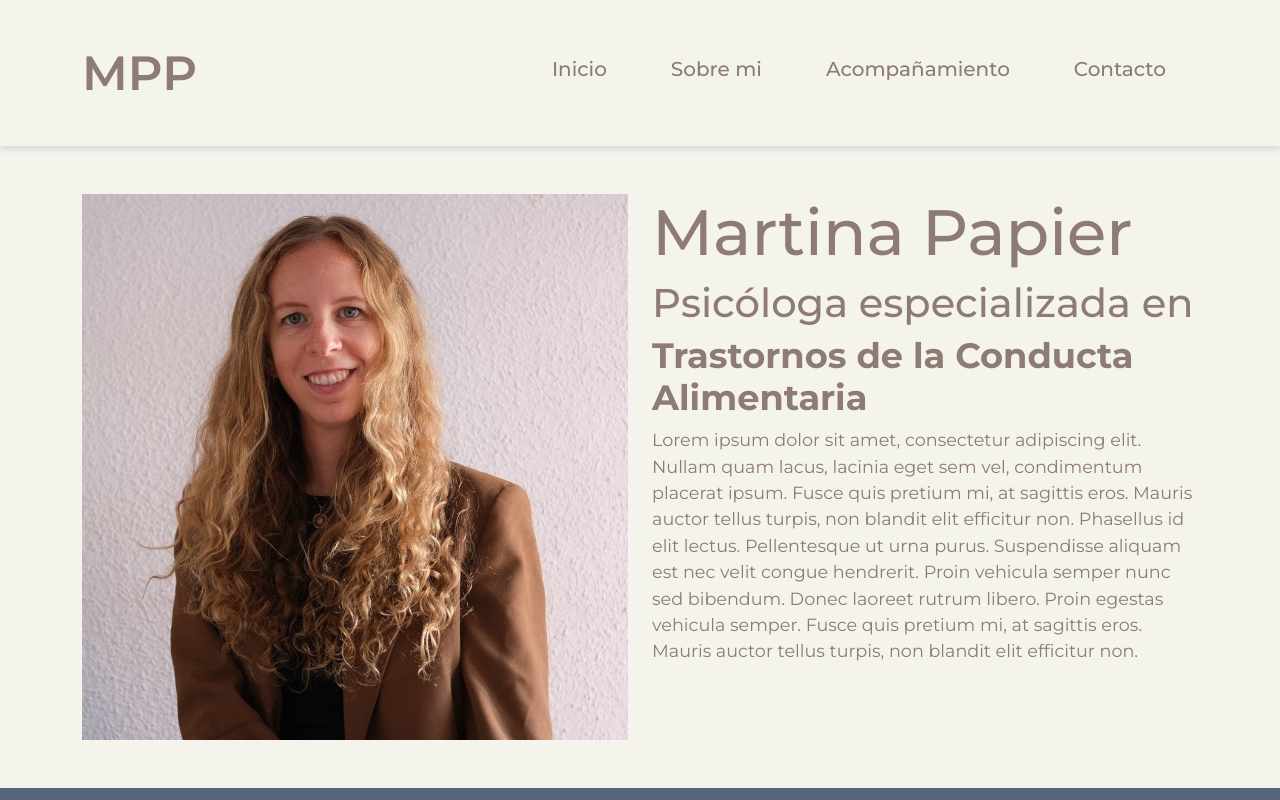
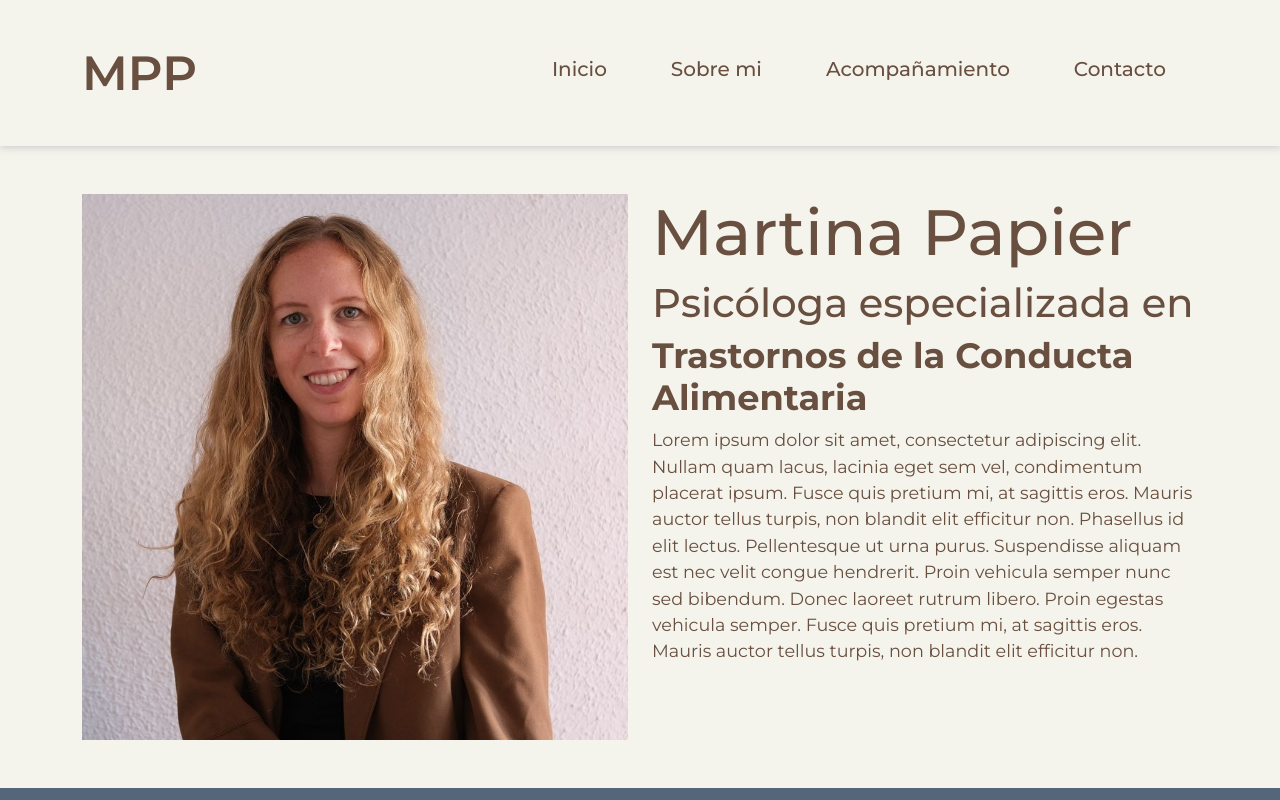
Before and after one commit to JoeDE88/martina_papier_psicologa, a React (Vite) app in the folder martina_papier_psicologa/: page / in a window 1280 px wide. Shown: the top 800 px of the page. Built offline with nearby package versions, Linux system fonts and the light colour scheme.

Commit message:
changed text color

```diff
--- a/martina_papier_psicologa/src/App.css
+++ b/martina_papier_psicologa/src/App.css
@@ -5,6 +5,10 @@
   font-weight: 600;
   font-style: normal;
   font-size: 3rem;
+}
+
+.bi {
+  font-size: 2rem;
 }
 
 .bi-whatsapp,
--- a/martina_papier_psicologa/src/components/NavBar.jsx
+++ b/martina_papier_psicologa/src/components/NavBar.jsx
@@ -15,10 +15,7 @@ export default function NavBar() {
             aria-expanded="false"
             aria-label="Toggle navigation"
           >
-            <h2 className="bi">
-            Menú
-            </h2>
-            {/* <i className="bi bi-list"></i> */}
+            <i className="bi bi-list"></i>
           </button>
           <div
             className="collapse navbar-collapse justify-content-around"
--- a/martina_papier_psicologa/src/index.css
+++ b/martina_papier_psicologa/src/index.css
@@ -4,9 +4,9 @@
   font-style: normal;
   background-color: #f4f4ed;
   margin: 0 !important;
-  --bs-body-color: #8d7b74;
+  --bs-body-color: #694F3F;
   /* EVERY TEXT, BUTTON COLOR COMES FROM HERE */
-  --bs-emphasis-color-rgb: #8d7b74;
+  --bs-emphasis-color-rgb: #694F3F;
 }
 
 html,
```
